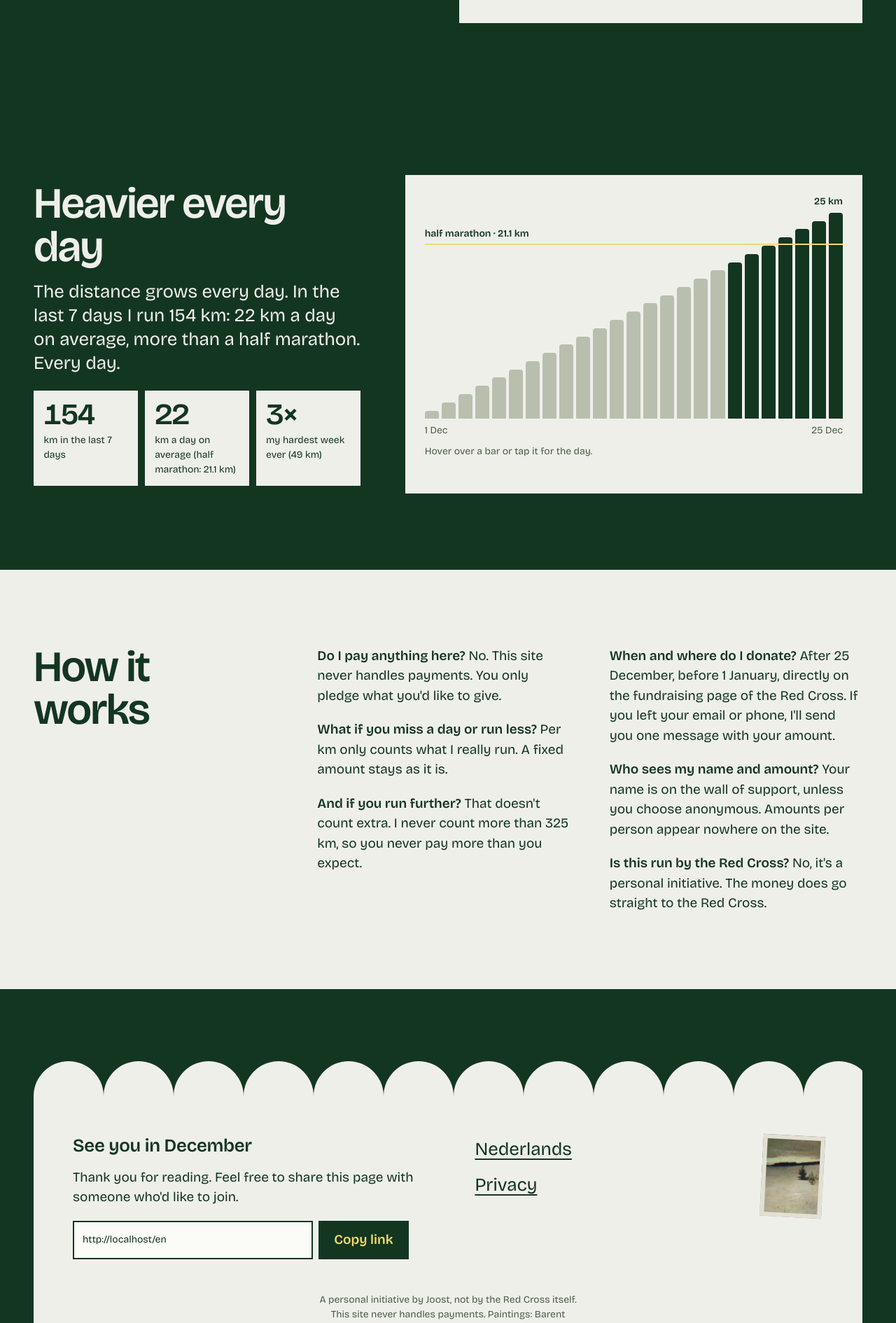
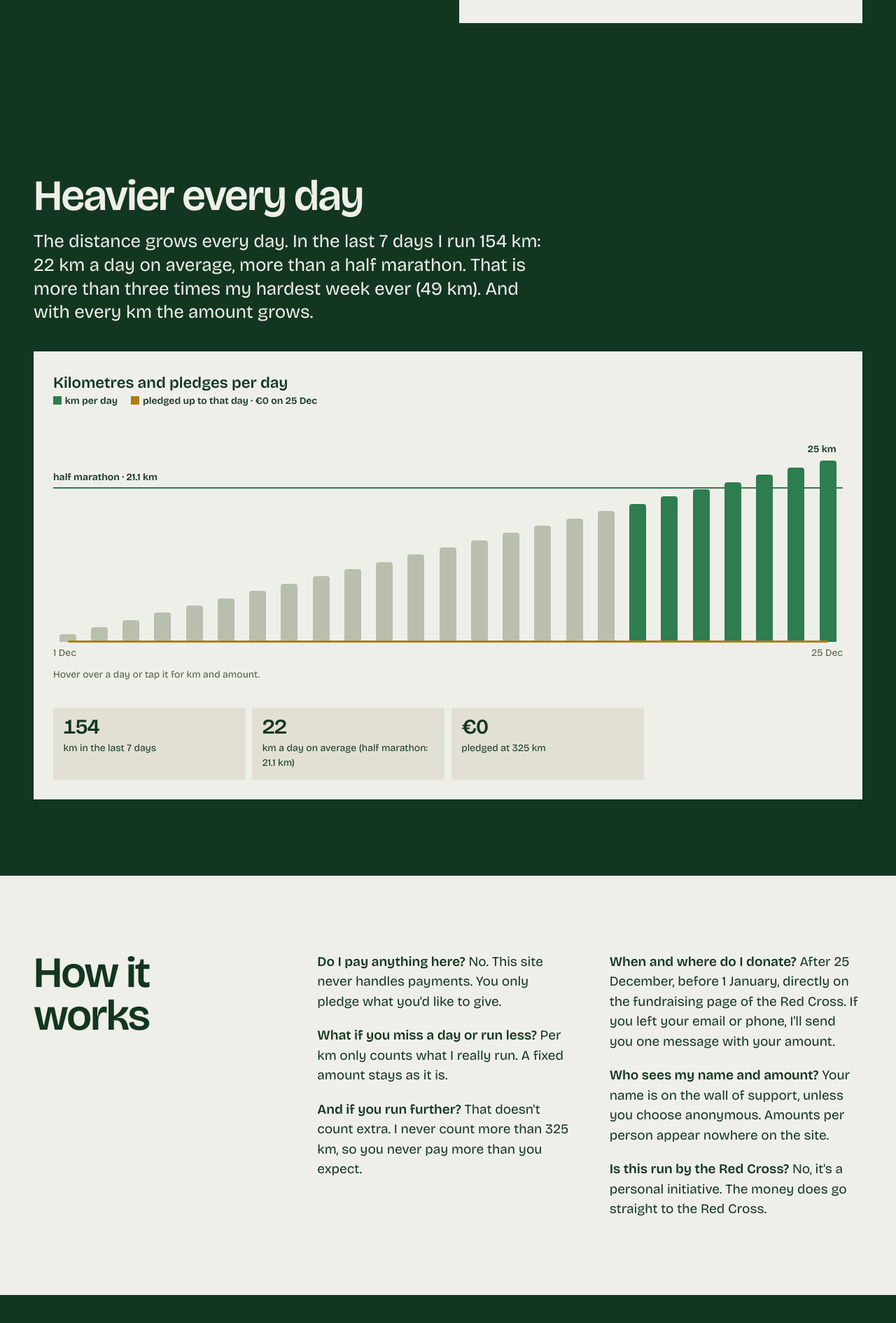
Before and after one commit to Joost-Jansen/adventrun, a FastAPI app: page /en in a window 1280 px wide. Shown: the part 2061-3951 px from the top of the page at 70% size. Run offline with FastAPI, Linux system fonts and the light colour scheme.

Commit message:
Fundraising goal; km and pledges in one chart
- GOAL_PER_KM sets a goal per km (the goal shown is that times the planned
  km). The receipt gets a bar towards it: so far, pledged if all km are
  run, still needed, with a legend and the percentage.
- One chart for the 25 days: bars for km per day (the last seven, each
  over a half marathon, in green, with a line at 21.1 km) and an amber line
  for what has been pledged up to each day, scaled so the goal sits at the
  top with its own label. Hover or tap gives km and amount per day; a
  hidden table carries the same data. Colours checked with the dataviz
  palette validator.
- The thanks and privacy pages get their paper card back, and the plain
  top bar no longer shares its class with the chart bars.

Co-Authored-By: Claude Opus 5.5 <noreply@anthropic.com>
Claude-Session: https://claude.ai/code/session_01XpbVQJh4aeZYwGezzMVS9v

```diff
--- a/app/config.py
+++ b/app/config.py
@@ -3,6 +3,8 @@
 import os
 from dataclasses import dataclass
 from datetime import date
+
+from .calc import parse_euro_cents
 
 
 def _database_url() -> str:
@@ -30,6 +32,8 @@ class Settings:
     secure_cookies: bool
     challenge_start: date
     challenge_days: int
+    # The fundraising goal per km in cents (GOAL_PER_KM, e.g. 3,25); 0 shows no goal.
+    goal_per_km_cents: int
 
 
 def load_settings() -> Settings:
@@ -50,4 +54,5 @@ def load_settings() -> Settings:
         secure_cookies=os.environ.get("SECURE_COOKIES", "1" if os.environ.get("ENV") == "production" else "0") == "1",
         challenge_start=date.fromisoformat(os.environ.get("CHALLENGE_START", "2026-12-01")),
         challenge_days=int(os.environ.get("CHALLENGE_DAYS", "25")),
+        goal_per_km_cents=parse_euro_cents(os.environ.get("GOAL_PER_KM", "")) or 0,
     )
--- a/app/main.py
+++ b/app/main.py
@@ -89,6 +89,24 @@ def day_values(pledges, days: int, planned_km: int) -> list[tuple[int, int, int]
     return out
 
 
+def goal_context(goal_per_km: int, planned_km: int, now: int, potential: int, dvs: list, fixed: int) -> dict:
+    """The fundraising goal and the money chart: what has been pledged by the end of each day if every day is run in
+    full (per-km pledges so far plus all fixed amounts), on one scale with the goal."""
+    goal = goal_per_km * planned_km
+    by_day = [cum + fixed for _, _, cum in dvs]
+    full = max(goal, potential, 1)  # the goal is the top of the receipt bar and the chart, unless pledges pass it
+    return {
+        "goal_cents": goal,
+        "goal_per_km": goal_per_km,
+        "goal_pct": round(potential / goal * 100) if goal else 0,
+        "goal_left": max(goal - potential, 0),
+        # bar widths (in thousandths) for the receipt: so far, pledged at full distance, against the goal
+        "goal_bar": (round(now / full * 1000), round(potential / full * 1000)),
+        "money_days": [{"cents": c, "y": round(100 - c / full * 100, 2)} for c in by_day],
+        "money_goal_y": round(100 - goal / full * 100, 2),
+    }
+
+
 HALF_MARATHON_KM = 21.1
 
 
@@ -162,6 +180,7 @@ def create_app(settings: Settings | None = None) -> FastAPI:
         t = today()
         day = challenge_day(t, settings.challenge_start, settings.challenge_days)
         km_by_date = {r.date: r.km for r in s.scalars(select(Progress).where(in_challenge))}
+        fixed = sum(p.amount_cents for p in pledges if p.type == "fixed")
         return {
             "lang": lang,
             "t": translator(lang, settings.owner_name, charity[lang]),
@@ -176,11 +195,12 @@ def create_app(settings: Settings | None = None) -> FastAPI:
             "start": settings.challenge_start,
             "start_text": format_date(settings.challenge_start, lang),
             "calendar": (tiles := calendar(settings.challenge_start, settings.challenge_days, t, km_by_date)),
-            "day_values": day_values(pledges, settings.challenge_days, planned),
+            "day_values": (dvs := day_values(pledges, settings.challenge_days, planned)),
+            **goal_context(settings.goal_per_km_cents, planned, now_cents, potential_cents, dvs, fixed),
             "heavy": heaviness(settings.challenge_days),
             "calendar_rows": calendar_rows(tiles),
             "periods": periods(pledges, settings.challenge_start, settings.challenge_days, planned, lang),
-            "fixed_total": sum(p.amount_cents for p in pledges if p.type == "fixed"),
+            "fixed_total": fixed,
             "pledged_now": now_cents,
             "pledged_potential": potential_cents,
             # What one km is worth on average: the whole pledged total spread over the km it is pledged for.
--- a/app/static/style.css
+++ b/app/static/style.css
@@ -94,10 +94,10 @@ a { color: inherit; }
 .button-bar { width: 100%; min-height: 3.5rem; margin-top: 0.5rem; font-size: var(--step-lead); }
 
 /* ---- plain bar (thanks, privacy) ---- */
-.bar { background: var(--field); color: var(--paper); }
-.bar-inner { display: flex; align-items: center; justify-content: space-between; min-height: 3.5rem; }
+.topbar { background: var(--field); color: var(--paper); }
+.topbar-inner { display: flex; align-items: center; justify-content: space-between; min-height: 3.5rem; }
 .wordmark { font-weight: 600; text-decoration: none; font-size: var(--step-lead); letter-spacing: -0.01em; }
-.bar-link { color: inherit; }
+.topbar-link { color: inherit; }
 
 /* ---- first screen: the calendar card and its receipt over a dim painting ---- */
 .hero { position: relative; min-height: 100svh; display: grid; align-items: center; overflow: clip; background: #2a3b2c; padding-block: clamp(1rem, 4vh, 2.5rem); }
@@ -169,7 +169,7 @@ a { color: inherit; }
 .pop-stat { display: grid; grid-template-columns: minmax(5.5rem, auto) 1fr; align-items: baseline; gap: 0.6rem; }
 .pop-num { font-size: var(--step-lead); font-weight: 600; line-height: 1.1; font-variant-numeric: tabular-nums; white-space: nowrap; }
 .pop-label { font-size: var(--step-small); line-height: 1.25; white-space: normal; }
-.h1 { height: 4%; } .h2 { height: 8%; } .h3 { height: 12%; } .h4 { height: 16%; } .h5 { height: 20%; } .h6 { height: 24%; } .h7 { height: 28%; } .h8 { height: 32%; } .h9 { height: 36%; } .h10 { height: 40%; } .h11 { height: 44%; } .h12 { height: 48%; } .h13 { height: 52%; } .h14 { height: 56%; } .h15 { height: 60%; } .h16 { height: 64%; } .h17 { height: 68%; } .h18 { height: 72%; } .h19 { height: 76%; } .h20 { height: 80%; } .h21 { height: 84%; } .h22 { height: 88%; } .h23 { height: 92%; } .h24 { height: 96%; } .h25 { height: 100%; }
+.h1 { height: 3.52%; } .h2 { height: 7.04%; } .h3 { height: 10.56%; } .h4 { height: 14.08%; } .h5 { height: 17.6%; } .h6 { height: 21.12%; } .h7 { height: 24.64%; } .h8 { height: 28.16%; } .h9 { height: 31.68%; } .h10 { height: 35.2%; } .h11 { height: 38.72%; } .h12 { height: 42.24%; } .h13 { height: 45.76%; } .h14 { height: 49.28%; } .h15 { height: 52.8%; } .h16 { height: 56.32%; } .h17 { height: 59.84%; } .h18 { height: 63.36%; } .h19 { height: 66.88%; } .h20 { height: 70.4%; } .h21 { height: 73.92%; } .h22 { height: 77.44%; } .h23 { height: 80.96%; } .h24 { height: 84.48%; } .h25 { height: 88.0%; }
 
 /* the receipt, with a zigzag tear at the bottom */
 .slip { position: relative; display: flex; flex-direction: column; background: var(--paper); color: var(--ink); padding: clamp(1.25rem, 2.4vw, 1.9rem) clamp(1.25rem, 2.2vw, 1.6rem) 1.6rem; margin-bottom: 12px; }
@@ -219,19 +219,46 @@ a { color: inherit; }
 
 /* ---- how heavy it gets ---- */
 .heavy-section { background: var(--field); color: var(--paper); }
-.heavy-grid { display: grid; gap: 2.5rem; }
-@media (min-width: 1000px) { .heavy-grid { grid-template-columns: minmax(0, 5fr) minmax(0, 7fr); column-gap: clamp(2rem, 5vw, 5rem); align-items: center; } }
-.heavy-text .lead { margin: 1rem 0 1.4rem; }
-.heavy-stats { display: grid; grid-template-columns: repeat(3, minmax(0, 1fr)); gap: 0.6rem; }
-.heavy-stats p { margin: 0; background: var(--paper); color: var(--ink); padding: 0.8rem 0.9rem; display: grid; align-content: start; }
-.chart { margin: 0; background: var(--paper); color: var(--ink); padding: clamp(1rem, 2.5vw, 1.75rem); }
+.heavy-head { max-width: 46rem; margin-bottom: clamp(1.5rem, 3vw, 2.5rem); }
+.heavy-head .lead { margin: 1rem 0 0; }
+.combo-legend { display: flex; flex-wrap: wrap; gap: 0.3rem 1.2rem; margin: 0 0 0.8rem; font-size: var(--step-small); font-weight: 600; max-width: none; }
+.chart-stats { display: grid; grid-template-columns: repeat(4, minmax(0, 1fr)); gap: 0.6rem; margin-top: 1rem; }
+.chart-stats p { margin: 0; background: var(--bg); padding: 0.8rem 0.9rem; display: grid; align-content: start; }
+.chart-stats .stat-num { font-size: clamp(1.5rem, 0.9rem + 1.2vw, 2.1rem); }
+@media (max-width: 799px) { .chart-stats { grid-template-columns: repeat(2, minmax(0, 1fr)); } }
+@media (max-width: 559px) {
+  .chart-stats { grid-template-columns: minmax(0, 1fr); }
+  .chart-stats p { grid-template-columns: auto minmax(0, 1fr); align-items: center; column-gap: 0.9rem; }
+}
+.combo-svg { position: absolute; left: 0; right: 0; bottom: 0; width: 100%; height: calc(100% - 1.6rem); overflow: visible; pointer-events: none; }
+.money-line { fill: none; stroke: #b07d12; stroke-width: 3; stroke-linejoin: round; stroke-linecap: round; }
+.goal-ref { stroke: #b07d12; stroke-width: 2; opacity: 0.6; }
+.goal-tag { position: absolute; right: 0; top: 0; font-size: var(--step-small); font-weight: 600; color: #8a610e; }
+.key-km { background: #2e7d4f; }
+.key-line { height: 3px; width: 1rem; background: #b07d12; vertical-align: 0.25em; }
+.key { display: inline-block; width: 0.75rem; height: 0.75rem; margin-right: 0.3rem; vertical-align: -0.05em; }
+.key-goal { height: 2px; width: 1rem; background: #b07d12; opacity: 0.55; vertical-align: 0.25em; }
+.key-now { background: var(--ink); }
+.key-full { background: #8d9a7a; }
+.key-rest { background: var(--bg); }
+.goal { margin-top: 0.9rem; }
+.goal p { margin: 0; }
+.goal-line { font-size: var(--step-small); font-weight: 600; }
+.goal-bar { display: block; width: 100%; height: 0.85rem; margin: 0.4rem 0; }
+.gb-track { fill: var(--bg); }
+.gb-full { fill: #8d9a7a; }
+.gb-now { fill: var(--ink); }
+.goal-legend { display: flex; flex-wrap: wrap; gap: 0.2rem 0.9rem; font-size: var(--step-small); }
+.goal-pct { font-size: var(--step-small); font-weight: 600; margin-top: 0.25rem !important; }
+.chart { margin: 0; background: var(--paper); color: var(--ink); padding: clamp(1rem, 2.5vw, 1.75rem); display: flex; flex-direction: column; }
+.chart .chart-stats { margin-top: auto; padding-top: 1rem; }
 .chart-plot { position: relative; display: flex; align-items: flex-end; gap: 4px; height: clamp(12rem, 30vw, 20rem); padding-top: 1.6rem; }
 .bar { position: relative; flex: 1; min-width: 0; max-width: 24px; margin-inline: auto; background: #b9bfae; border-radius: 4px 4px 0 0; cursor: pointer; transition: background-color var(--t-hover) ease, transform var(--t-press) var(--ease-out); }
-.bar.is-heavy { background: var(--ink); }
+.bar.is-heavy { background: #2e7d4f; }
 @media (hover: hover) and (pointer: fine) { .bar:hover { background: var(--muted); } .bar.is-heavy:hover { background: var(--accent-strong); } }
 .bar:focus-visible { outline: 3px solid var(--focus); outline-offset: 2px; }
 .bar-label { color: var(--ink); position: absolute; bottom: 100%; right: 0; transform: translateY(-0.3rem); font-size: var(--step-small); font-weight: 600; white-space: nowrap; }
-.chart-ref { position: absolute; left: 0; right: 0; bottom: calc((100% - 1.6rem) * 0.844); border-top: 2px solid var(--gold); z-index: 1; pointer-events: none; }
+.chart-ref { position: absolute; left: 0; right: 0; bottom: calc((100% - 1.6rem) * 0.7428); border-top: 2px solid #2e7d4f; z-index: 1; pointer-events: none; }
 .chart-ref span { position: absolute; left: 0; bottom: 0.3rem; background: var(--paper); padding-right: 0.4rem; font-size: var(--step-small); font-weight: 600; }
 .chart-axis { display: flex; justify-content: space-between; margin-top: 0.4rem; font-size: var(--step-small); color: var(--muted); }
 .chart .door-detail { margin-top: 0.6rem; }
@@ -313,6 +340,8 @@ input:not([type="checkbox"], [type="radio"]), textarea, select {
 .imprint-only { padding: 2rem 0 3rem; color: var(--bg); font-size: var(--step-small); }
 
 /* ---- other pages ---- */
+.sheet { background: var(--paper); color: var(--ink); padding: clamp(1.5rem, 5vw, 3.5rem); width: min(100%, 44rem); }
+.sheet .soon { margin: 0 0 1em; }
 .narrow-page { padding-block: clamp(2.5rem, 6vw, 5rem); display: grid; justify-items: center; }
 .narrow-page .sheet { width: min(100%, 44rem); }
 .narrow-page .sheet h1 { font-size: var(--step-head); line-height: 1; letter-spacing: -0.03em; margin-bottom: 1.2rem; }
--- a/app/templates/base.html
+++ b/app/templates/base.html
@@ -18,11 +18,11 @@
 <body class="{% block body_class %}{% endblock %}">
   <a class="skip" href="#main">{{ t('skip') }}</a>
   {% block header %}
-  <header class="bar">
-    <div class="frame bar-inner">
+  <header class="topbar">
+    <div class="frame topbar-inner">
       <a class="wordmark" href="{{ paths.home if paths is defined else '/' }}">{{ t('brand') }}</a>
       {% if alternates is defined %}
-      <a class="bar-link" href="{{ other_lang_url }}" hreflang="{{ other_lang }}" lang="{{ other_lang }}">{{ t('lang_other') }}</a>
+      <a class="topbar-link" href="{{ other_lang_url }}" hreflang="{{ other_lang }}" lang="{{ other_lang }}">{{ t('lang_other') }}</a>
       {% endif %}
     </div>
   </header>
--- a/app/templates/index.html
+++ b/app/templates/index.html
@@ -44,7 +44,18 @@
       <h2 id="receipt-title" class="visually-hidden">{{ t('receipt_title') }}</h2>
       <p class="total display" aria-describedby="receipt-note">{{ fmt(pledged_now if day > days else pledged_potential) }}</p>
       <p class="slip-note slip-lead" id="receipt-note">{% if day > days %}{{ t('receipt_final_note', km=fmt_km(km_walked)) }}{% else %}{{ t('receipt_note_short', km=planned_km) }}{% endif %}</p>
-      {% if day <= days %}
+      {% if goal_cents %}
+      <div class="goal" role="img" aria-label="{{ t('goal_line', goal=fmt(goal_cents), per_km=fmt(goal_per_km)) }}; {{ t('goal_legend_now') }} {{ fmt(pledged_now) }}; {{ t('goal_legend_full') }} {{ fmt(pledged_potential) }}; {{ t('goal_legend_rest') }} {{ fmt(goal_left) }}">
+        <p class="goal-line">{{ t('goal_line', goal=fmt(goal_cents), per_km=fmt(goal_per_km)) }}</p>
+        <svg class="goal-bar" viewBox="0 0 1000 14" preserveAspectRatio="none" aria-hidden="true"><rect class="gb-track" width="1000" height="14"/><rect class="gb-full" width="{{ goal_bar[1] }}" height="14"/><rect class="gb-now" width="{{ goal_bar[0] }}" height="14"/></svg>
+        <p class="goal-legend" aria-hidden="true">
+          <span><span class="key key-now"></span>{{ t('goal_legend_now') }} {{ fmt(pledged_now) }} ({{ fmt_km(km_walked) }} km)</span>
+          <span><span class="key key-full"></span>{{ t('goal_legend_full') }} {{ fmt(pledged_potential) }}</span>
+          {% if goal_left %}<span><span class="key key-rest"></span>{{ t('goal_legend_rest') }} {{ fmt(goal_left) }}</span>{% endif %}
+        </p>
+        <p class="goal-pct">{{ t('goal_reached' if not goal_left else 'goal_pct', pct=goal_pct) }}</p>
+      </div>
+      {% elif day <= days %}
       <progress class="meter" max="{{ [pledged_potential, 1]|max }}" value="{{ pledged_now }}" aria-label="{{ t('receipt_bar_label', now=fmt(pledged_now), total=fmt(pledged_potential)) }}"></progress>
       <p class="slip-note">{{ t('receipt_caption', now=fmt(pledged_now), km=fmt_km(km_walked)) }}</p>
       {% endif %}
@@ -232,33 +243,48 @@
   </div>
 </section>
 
-{# ---- How heavy it gets: km per day against a half marathon ---- #}
+{# ---- How heavy it gets, and how the pledges grow towards the goal ---- #}
 <section class="section heavy-section" id="zwaarte" aria-labelledby="heavy-title">
-  <div class="frame heavy-grid">
-    <div class="heavy-text">
+  <div class="frame">
+    <div class="heavy-head">
       <h2 id="heavy-title" class="head" data-reveal>{{ t('heavy_title') }}</h2>
       <p class="lead" data-reveal>{{ t('heavy_lead', n=heavy.last_days, km=heavy.last_km, avg=fmt_km(heavy.last_avg)) }}</p>
-      <div class="heavy-stats" data-reveal>
+    </div>
+    <figure class="chart combo" data-reveal>
+      <h3 class="chart-title">{{ t('combo_title') }}</h3>
+      <p class="combo-legend" aria-hidden="true">
+        <span><span class="key key-km"></span>{{ t('combo_km') }}</span>
+        <span><span class="key key-line"></span>{{ t('combo_money') }} · {{ t('combo_end', amount=fmt(money_days[-1].cents)) }}</span>
+      </p>
+      <div class="chart-plot" aria-hidden="true" data-detail-target="chart-detail">
+        <div class="chart-ref"><span>{{ t('combo_half', half=fmt_km(heavy.half)) }}</span></div>
+        {% if goal_cents %}<span class="goal-tag">{{ t('combo_goal', goal=fmt(goal_cents)) }}</span>{% endif %}
+        {% for tile in calendar %}
+        {% set m = money_days[loop.index0] %}
+        <span class="bar h{{ tile.day }}{% if tile.day >= heavy.last_first %} is-heavy{% endif %}"
+          data-detail="{{ t('combo_bar', date=fmt_date(tile.date), km=tile.day, amount=fmt(m.cents)) }}{% if tile.day in noted %} · {{ t('note_' ~ tile.day) }}{% endif %}">{% if loop.last %}<span class="bar-label">{{ tile.day }} km</span>{% endif %}</span>
+        {% endfor %}
+        <svg class="combo-svg" viewBox="0 0 250 100" preserveAspectRatio="none" focusable="false">
+          {% if goal_cents %}<line class="goal-ref" x1="0" x2="250" y1="{{ money_goal_y }}" y2="{{ money_goal_y }}" vector-effect="non-scaling-stroke"/>{% endif %}
+          <polyline class="money-line" points="{% for m in money_days %}{{ loop.index0 * 10 + 5 }},{{ m.y }} {% endfor %}" vector-effect="non-scaling-stroke"/>
+        </svg>
+      </div>
+      <div class="chart-axis" aria-hidden="true"><span>{{ t('chart_first') }}</span><span>{{ t('chart_last') }}</span></div>
+      <figcaption class="door-detail" id="chart-detail">{{ t('combo_hint') }}</figcaption>
+      <div class="chart-stats">
         <p><span class="stat-num">{{ heavy.last_km }}</span><span class="stat-label">{{ t('heavy_stat_last', n=heavy.last_days) }}</span></p>
         <p><span class="stat-num">{{ fmt_km(heavy.last_avg) }}</span><span class="stat-label">{{ t('heavy_stat_avg', half=fmt_km(heavy.half)) }}</span></p>
-        <p><span class="stat-num">3×</span><span class="stat-label">{{ t('heavy_stat_times') }}</span></p>
+        {% if goal_cents %}
+        <p><span class="stat-num">{{ fmt(goal_cents) }}</span><span class="stat-label">{{ t('money_stat_goal', per_km=fmt(goal_per_km)) }}</span></p>
+        <p><span class="stat-num">{{ fmt(goal_left) if goal_left else fmt(pledged_potential - goal_cents) }}</span><span class="stat-label">{{ t('money_stat_left') if goal_left else t('money_stat_over') }}</span></p>
+        {% else %}
+        <p><span class="stat-num">{{ fmt(pledged_potential) }}</span><span class="stat-label">{{ t('money_stat_pledged', km=planned_km) }}</span></p>
+        {% endif %}
       </div>
-    </div>
-
-    <figure class="chart" data-reveal>
-      <div class="chart-plot" aria-hidden="true" data-detail-target="chart-detail">
-        <div class="chart-ref" aria-hidden="true"><span>{{ t('chart_half', half=fmt_km(heavy.half)) }}</span></div>
-        {% for tile in calendar %}
-        <span class="bar h{{ tile.day }}{% if tile.day >= heavy.last_first %} is-heavy{% endif %}"
-          data-detail="{{ t('chart_bar', date=fmt_date(tile.date), km=tile.day) }}{% if tile.day in noted %} · {{ t('note_' ~ tile.day) }}{% endif %}">{% if loop.last %}<span class="bar-label">{{ tile.day }} km</span>{% endif %}</span>
-        {% endfor %}
-      </div>
-      <div class="chart-axis" aria-hidden="true"><span>{{ t('chart_first') }}</span><span>{{ t('chart_last') }}</span></div>
-      <figcaption class="door-detail" id="chart-detail" data-default="{{ t('chart_hint') }}">{{ t('chart_hint') }}</figcaption>
       <div class="visually-hidden"><table>
-        <caption>{{ t('chart_label') }}</caption>
-        <thead><tr><th scope="col">{{ t('chart_th_day') }}</th><th scope="col">{{ t('chart_th_km') }}</th></tr></thead>
-        <tbody>{% for tile in calendar %}<tr><td>{{ fmt_date(tile.date) }}</td><td>{{ tile.day }}</td></tr>{% endfor %}</tbody>
+        <caption>{{ t('combo_title') }}</caption>
+        <thead><tr><th scope="col">{{ t('chart_th_day') }}</th><th scope="col">{{ t('chart_th_km') }}</th><th scope="col">{{ t('money_th_amount') }}</th></tr></thead>
+        <tbody>{% for tile in calendar %}<tr><td>{{ fmt_date(tile.date) }}</td><td>{{ tile.day }}</td><td>{{ fmt(money_days[loop.index0].cents) }}</td></tr>{% endfor %}</tbody>
       </table></div>
     </figure>
   </div>
```
Also changed, not shown: PROJECT.md (+1 -0 lines), app/i18n.py (+42 -10 lines), tests/test_public.py (+23 -0 lines), README.md, 1 other file.
